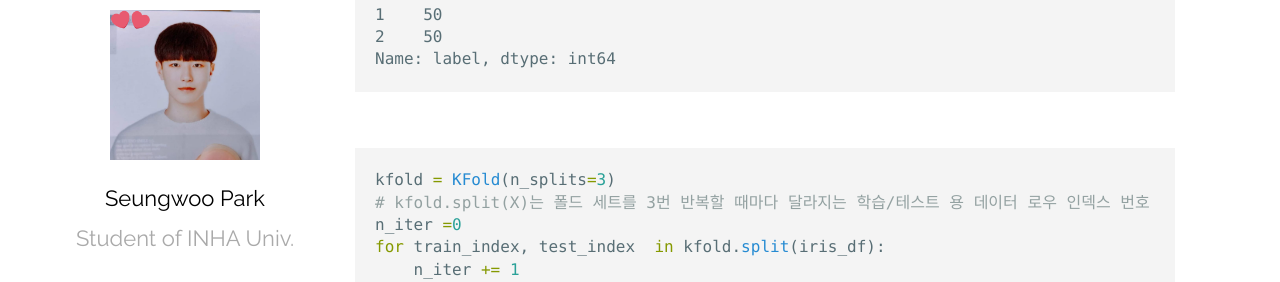
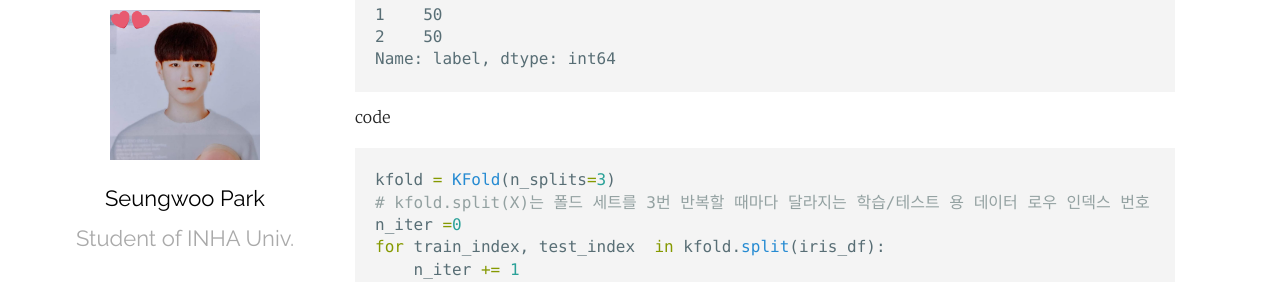
Before and after one commit to cieabora/cieabora.github.io, a Jekyll site: the page built from _posts/2022-08-07-ml_study_week2.md, in a window 1280 px wide and 900 px high, scrolled down 3205 px. Shown: the part 153-435 px from the top of the window. Built offline with Jekyll 4.4.1, drawn with Linux system fonts in a browser that asks for light colours.

Commit message:
ml week2 2

````diff
--- a/_posts/2022-08-07-ml_study_week2.md
+++ b/_posts/2022-08-07-ml_study_week2.md
@@ -138,7 +138,7 @@ result
 2    50
 Name: label, dtype: int64
 ```
-<br>
+code
 
 
 ```python
````
Also changed, not shown: 1 other file.
